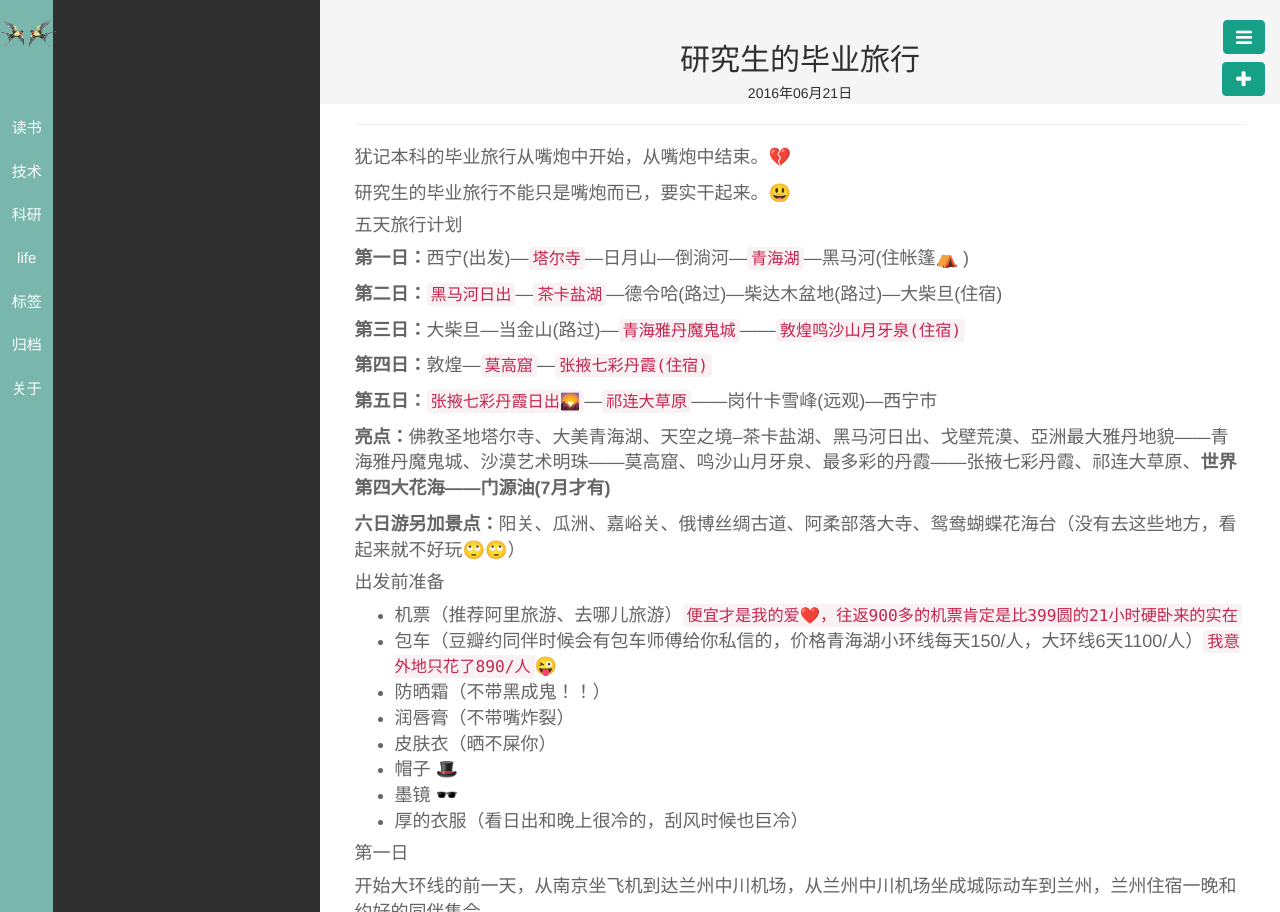
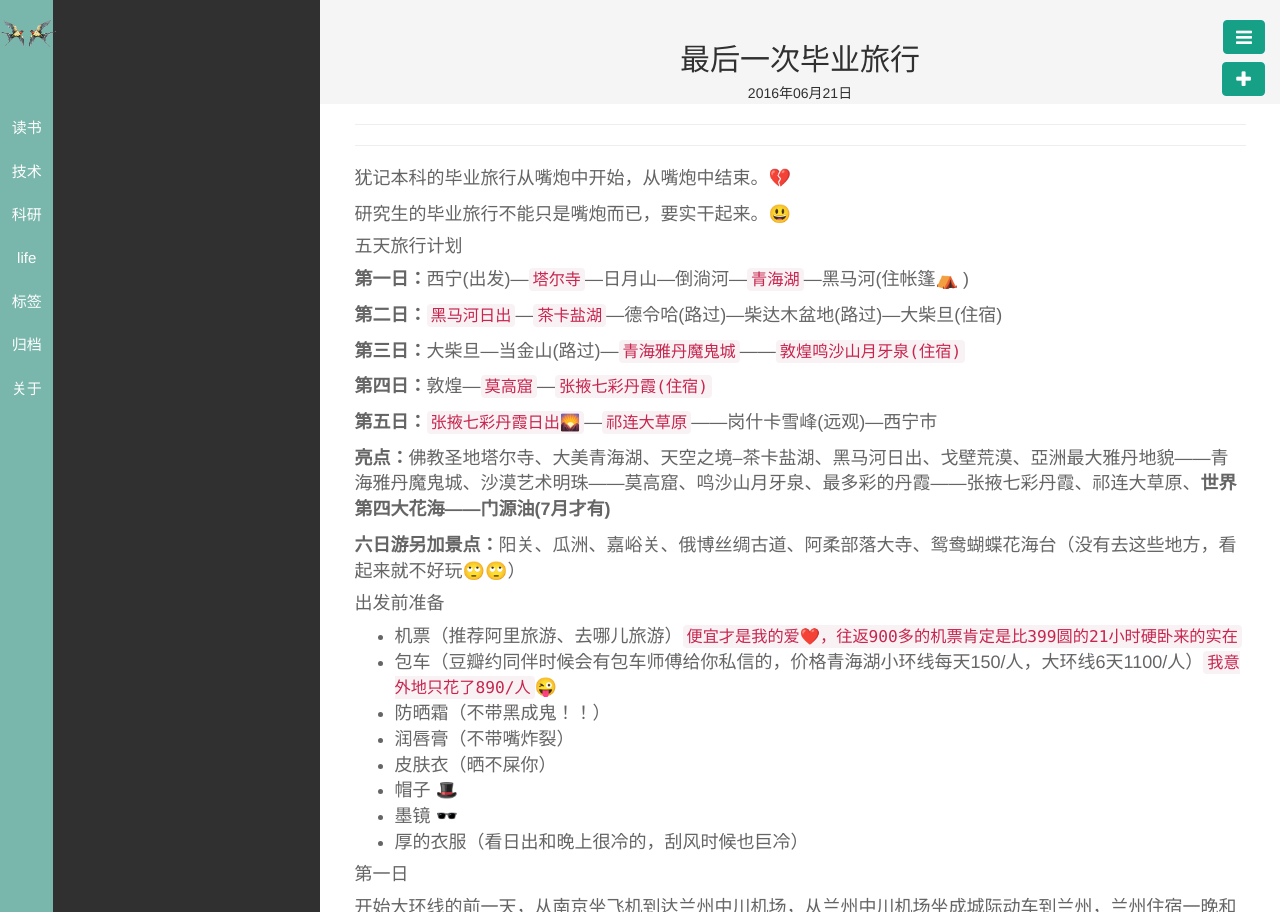
Before and after one commit to Southswallows/Southswallows.github.io, a Jekyll site: the page built from _posts/Life/2016-6-21-青海湖杂记.md, in a window 1280 px wide, cut to the strip 0-912 px from the top of the page. Built offline with Jekyll 4.4.1, drawn with Linux system fonts in a browser that asks for light colours; nearby versions of some CDN libraries; library files that are not in the unit come from our copies; Markdown is read by kramdown in place of the engine named in the settings.

Commit message:
修改
修改

```diff
--- a/_posts/Life/2016-6-21-青海湖杂记.md
+++ b/_posts/Life/2016-6-21-青海湖杂记.md
@@ -1,12 +1,13 @@
 ---
 layout: post
-title: 研究生的毕业旅行
+title: 最后一次毕业旅行
 category: life
 tags:
 keywords:
 description:
 ---
 
+----
 犹记本科的毕业旅行从嘴炮中开始，从嘴炮中结束。💔
 
 研究生的毕业旅行不能只是嘴炮而已，要实干起来。😃
```
